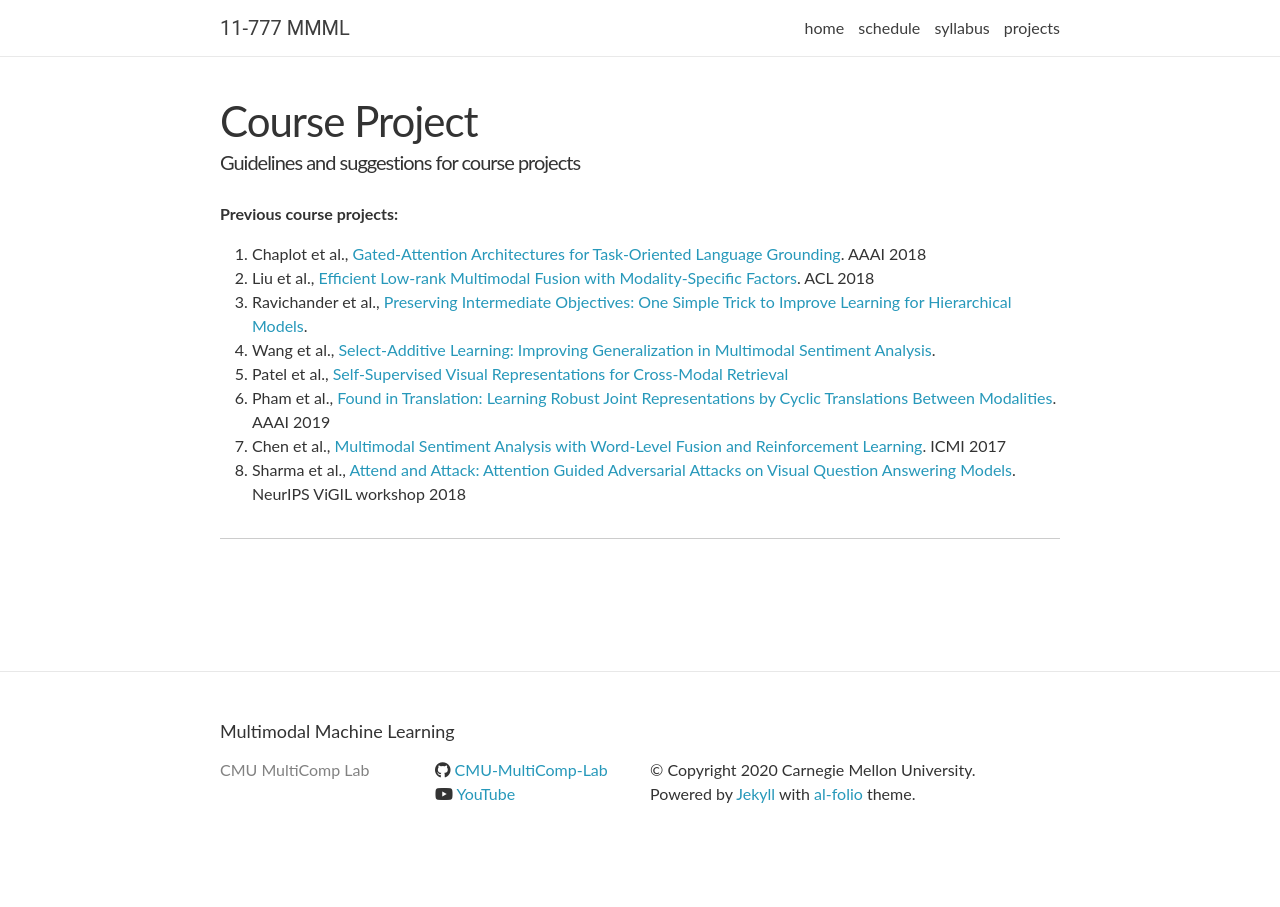
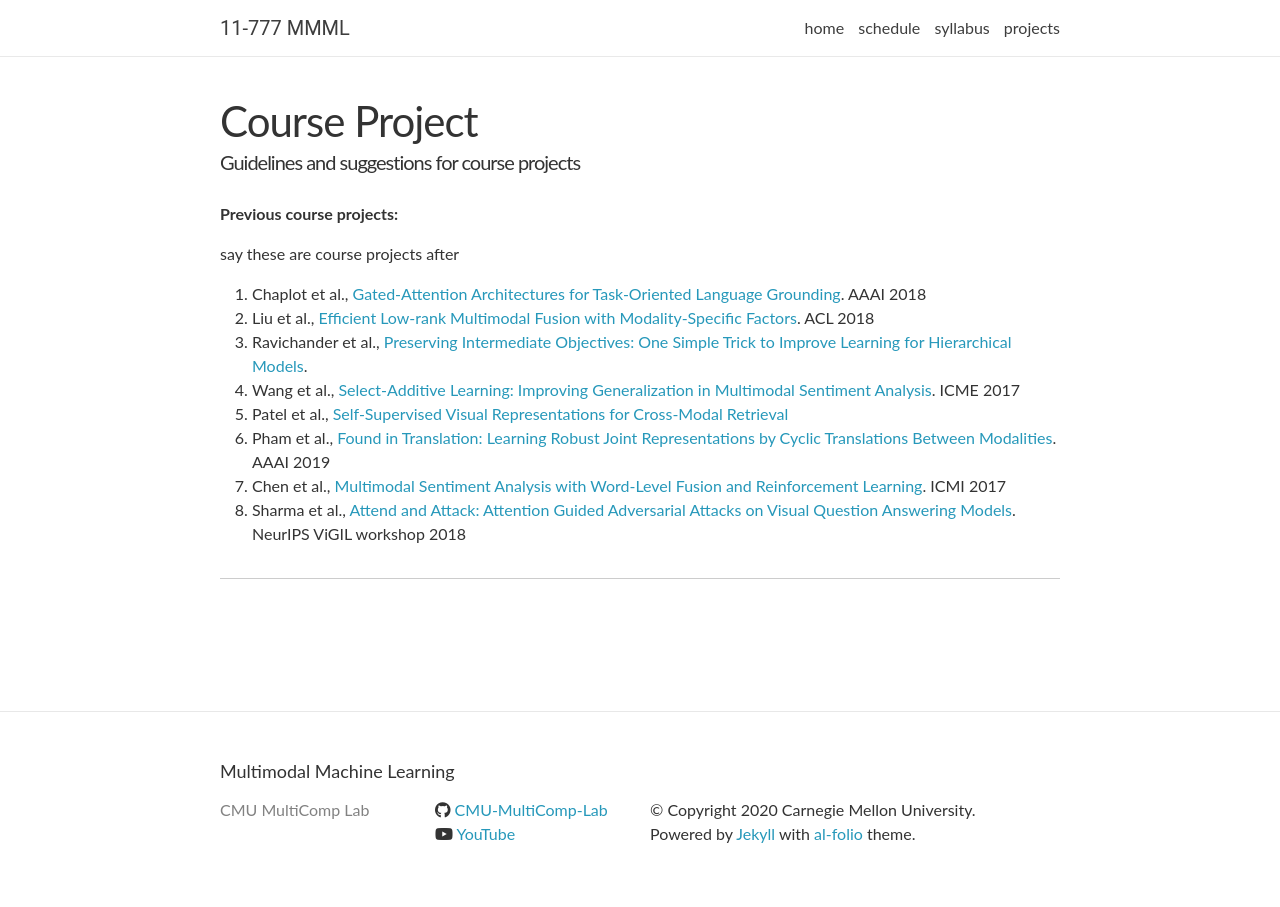
Before and after one commit to CMU-MultiComp-Lab/mmml-course, a Jekyll site: the page built from _pages/projects.md, in a window 1280 px wide. Built offline with Jekyll 4.4.1, drawn with Linux system fonts in a browser that asks for light colours; nearby versions of some CDN libraries; comment, search, counter and statistics services are not loaded.

Commit message:
Update projects.md

```diff
--- a/_pages/projects.md
+++ b/_pages/projects.md
@@ -7,10 +7,12 @@ description: Guidelines and suggestions for course projects
 
 **Previous course projects:**
 
+say these are course projects after
+
 1. Chaplot et al., [Gated-Attention Architectures for Task-Oriented Language Grounding](https://arxiv.org/abs/1706.07230). AAAI 2018
 2. Liu et al., [Efficient Low-rank Multimodal Fusion with Modality-Specific Factors](https://arxiv.org/abs/1806.00064). ACL 2018
 3. Ravichander et al., [Preserving Intermediate Objectives: One Simple Trick to Improve Learning for Hierarchical Models](https://arxiv.org/abs/1706.07867).
-4. Wang et al., [Select-Additive Learning: Improving Generalization in Multimodal Sentiment Analysis](https://arxiv.org/abs/1609.05244).
+4. Wang et al., [Select-Additive Learning: Improving Generalization in Multimodal Sentiment Analysis](https://arxiv.org/abs/1609.05244). ICME 2017
 5. Patel et al., [Self-Supervised Visual Representations for Cross-Modal Retrieval](https://arxiv.org/abs/1902.00378)
 6. Pham et al., [Found in Translation: Learning Robust Joint Representations by Cyclic Translations Between Modalities](https://arxiv.org/abs/1812.07809). AAAI 2019
 7. Chen et al., [Multimodal Sentiment Analysis with Word-Level Fusion and Reinforcement Learning](https://arxiv.org/abs/1802.00924). ICMI 2017
```
